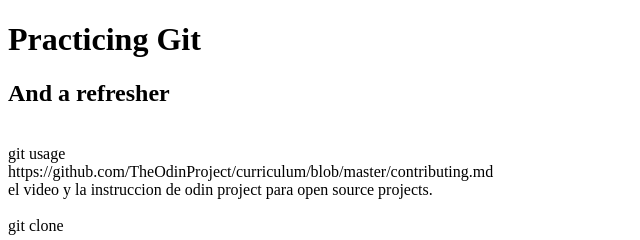
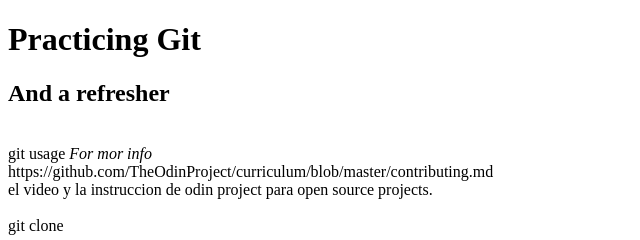
Before and after one commit to AlanContrerasM/git_practice, a plain HTML site: page index.html in a window 1280 px wide. Shown: the top 240 px of the page, 0-640 px from the left. Drawn offline with Linux system fonts and the light colour scheme.

Commit message:
enphasis addition

```diff
--- a/index.html
+++ b/index.html
@@ -16,6 +16,7 @@
         <main>
             <p>
                 <br>git usage
+                <em>For mor info</em>
                 <br>https://github.com/TheOdinProject/curriculum/blob/master/contributing.md
                 <br>el video y la instruccion de odin project para open source projects.
                 <br>
```
